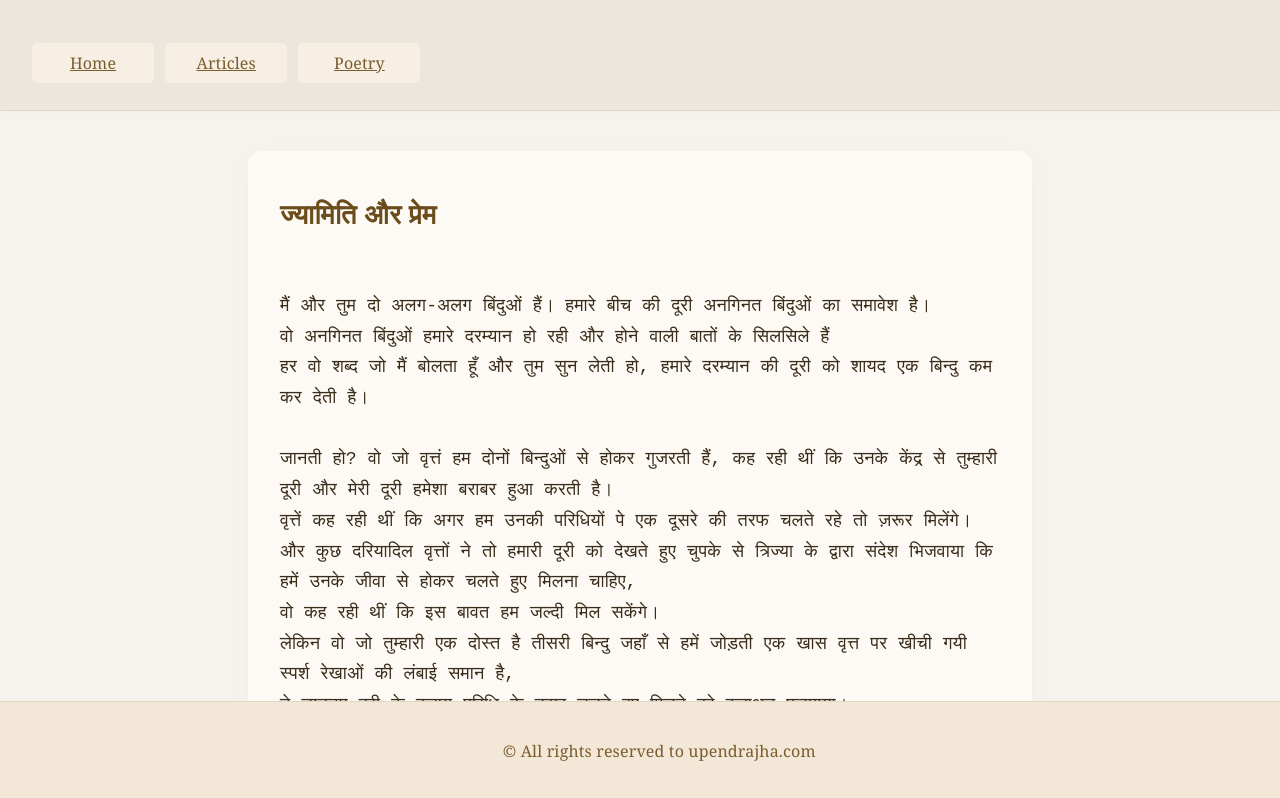
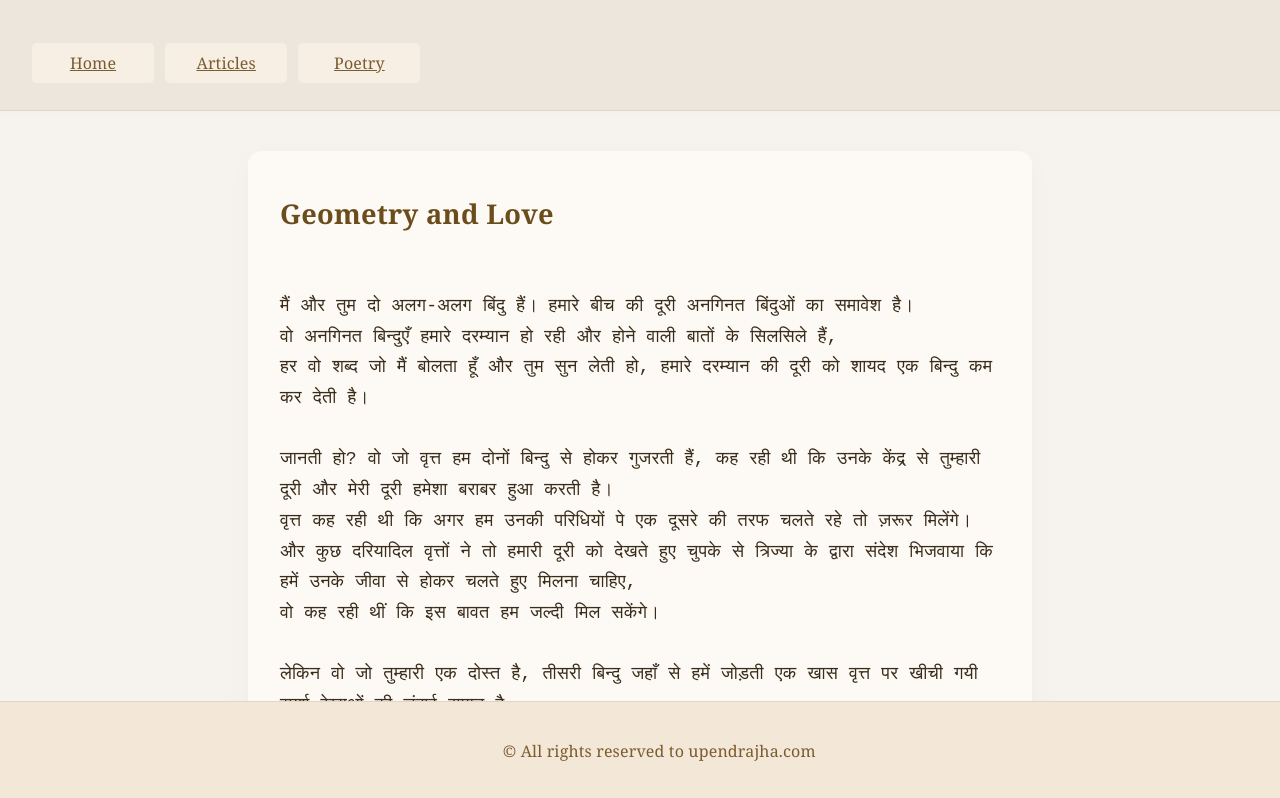
Before and after one commit to upendrajha97/upendrajha, a plain HTML site: page poetry/geometry-and-love.html in a window 1280 px wide. Shown: the top 798 px of the page. Drawn offline with Linux system fonts and the light colour scheme.

Commit message:
Fix for gnl

```diff
--- a/poetry/geometry-and-love.html
+++ b/poetry/geometry-and-love.html
@@ -2,7 +2,7 @@
 <html lang="en">
 <head>
   <meta charset="UTF-8">
-  <title>ज्यामिति और प्रेम - Poetry | upendrajha.com</title>
+  <title>Geometry and Love - Poetry | upendrajha.com</title>
   <meta name="viewport" content="width=device-width, initial-scale=1.0">
   <link rel="stylesheet" href="/style.css">
 </head>
@@ -16,21 +16,23 @@
   </header>
   <main>
     <article>
-      <h2>ज्यामिति और प्रेम</h2>
+      <h2>Geometry and Love</h2>
       <pre class="poem">
 <span style="white-space: pre-line;">
-मैं और तुम दो अलग-अलग बिंदुओं हैं। हमारे बीच की दूरी अनगिनत बिंदुओं का समावेश है।
-वो अनगिनत बिंदुओं हमारे दरम्यान हो रही और होने वाली बातों के सिलसिले हैं
+मैं और तुम दो अलग-अलग बिंदु हैं। हमारे बीच की दूरी अनगिनत बिंदुओं का समावेश है।
+वो अनगिनत बिन्दुएँ हमारे दरम्यान हो रही और होने वाली बातों के सिलसिले हैं,
 हर वो शब्द जो मैं बोलता हूँ और तुम सुन लेती हो, हमारे दरम्यान की दूरी को शायद एक बिन्दु कम कर देती है।
 
-जानती हो? वो जो वृत्तं हम दोनों बिन्दुओं से होकर गुजरती हैं, कह रही थीं कि उनके केंद्र से तुम्हारी दूरी और मेरी दूरी हमेशा बराबर हुआ करती है।
-वृत्तें कह रही थीं कि अगर हम उनकी परिधियों पे एक दूसरे की तरफ चलते रहे तो ज़रूर मिलेंगे।
+जानती हो? वो जो वृत्त हम दोनों बिन्दु से होकर गुजरती हैं, कह रही थी कि उनके केंद्र से तुम्हारी दूरी और मेरी दूरी हमेशा बराबर हुआ करती है।
+वृत्त कह रही थी कि अगर हम उनकी परिधियों पे एक दूसरे की तरफ चलते रहे तो ज़रूर मिलेंगे।
 और कुछ दरियादिल वृत्तों ने तो हमारी दूरी को देखते हुए चुपके से त्रिज्या के द्वारा संदेश भिजवाया कि हमें उनके जीवा से होकर चलते हुए मिलना चाहिए,
 वो कह रही थीं कि इस बावत हम जल्दी मिल सकेंगे।
-लेकिन वो जो तुम्हारी एक दोस्त है तीसरी बिन्दु जहाँ से हमें जोड़ती एक खास वृत्त पर खीची गयी स्पर्श रेखाओं की लंबाई समान है,
+
+लेकिन वो जो तुम्हारी एक दोस्त है, तीसरी बिन्दु जहाँ से हमें जोड़ती एक खास वृत्त पर खीची गयी स्पर्श रेखाओं की लंबाई समान है,
 ने न्यूनतम दूरी के बजाय परिधि के ऊपर चलते हुए मिलने को वज़ाअत फरमाया।
 पर चूँकि वो मेरी भी दोस्त है, इस बावत रहम खा कर कह रही थी कि हम दोनों से होकर गुजरने वाली जिस वृत्त की त्रिज्या अधिकतम हो
 उस वृत की परिधि पर चलकर मिलें तो शायद जल्दी मिल सकेंगे।
+
 अब मैं इस उधेड़बुन में फंसा हूँ कि अधिकतम त्रिज्या तो अनंत हो सकती है, फिर तो हमें हमारी दोस्त ये कह रही है कि सीधी रेखा पे ही चलके मिलो,
 यानी न्यूनतम दूरी ही तय करनी है।
 
```
Also changed, not shown: index.html (+1 -1 lines), poetry/index.html (+1 -1 lines).
